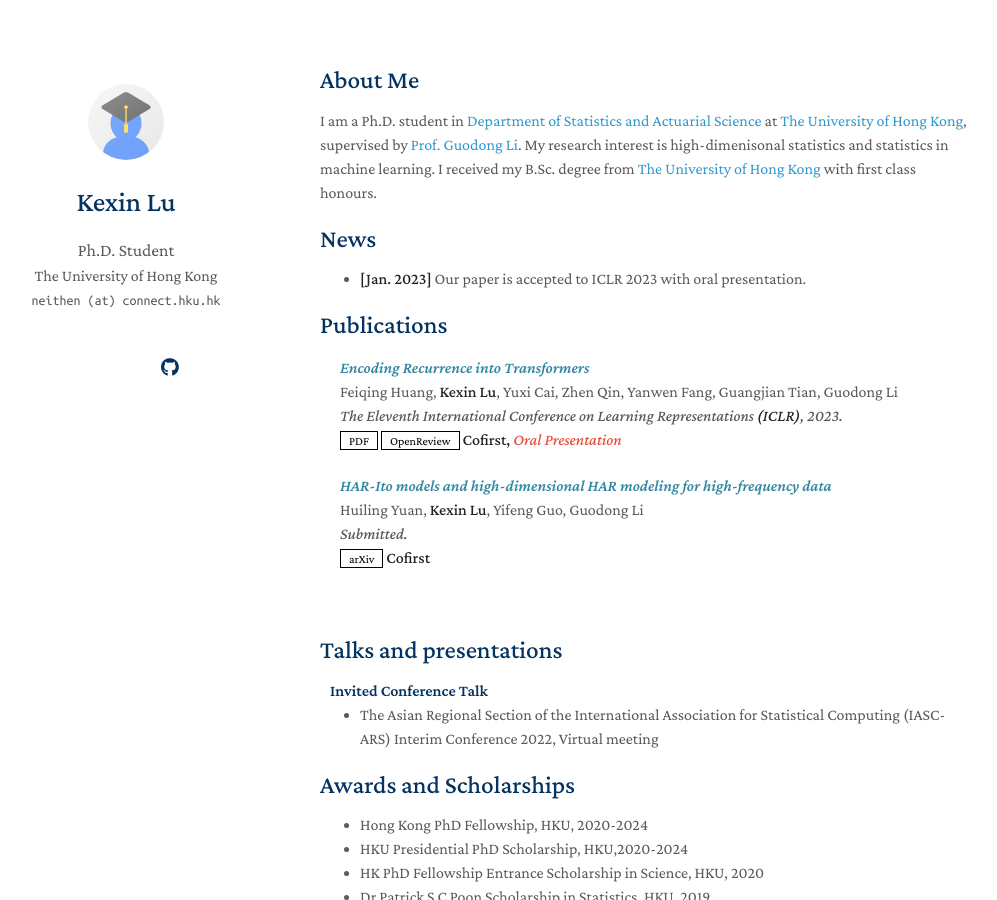
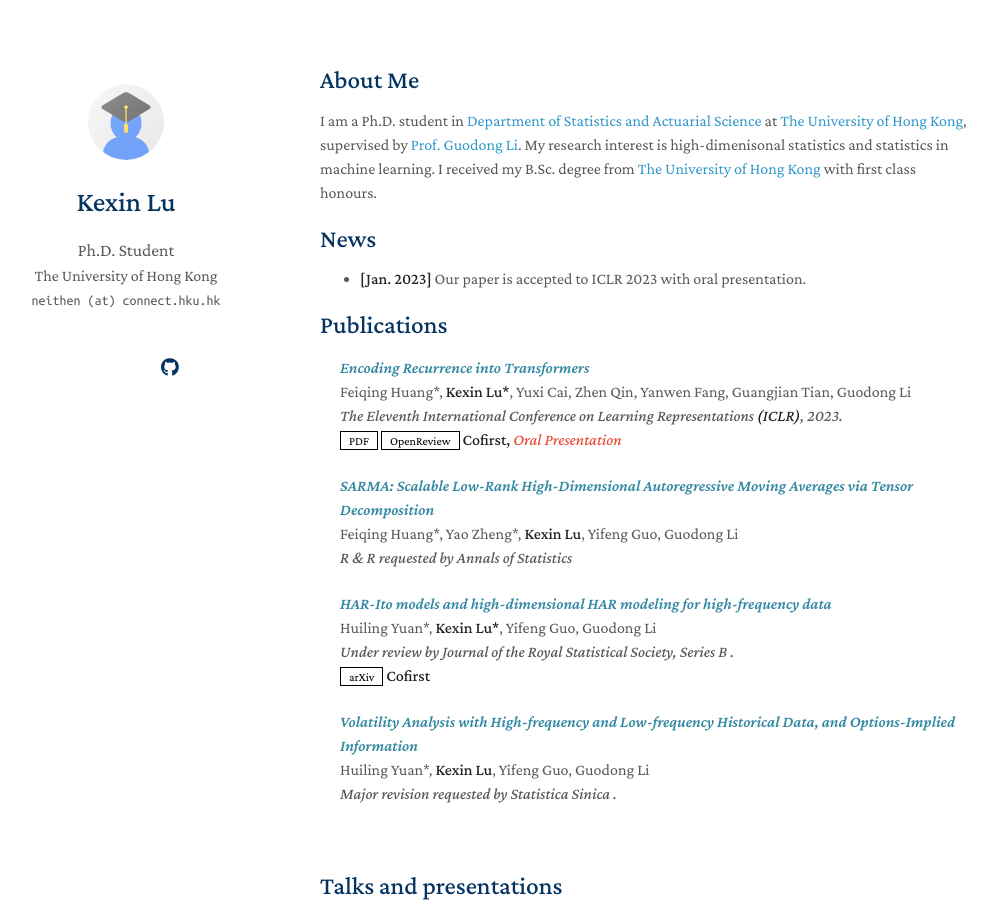
Before and after one commit to neithen-Lu/minimal-light, a Jekyll site: the page built from index.md, in a window 1280 px wide and 900 px high. Shown: the whole window, without its empty margins (150-1147 px from the left). Built offline with Jekyll 4.4.1, drawn with Linux system fonts in a browser that asks for light colours; nearby versions of some CDN libraries; a style sheet for code colours, icons or effects is not loaded; our own code applies the rules of GitHub Pages for plain Markdown files.

Commit message:
Update publications.md

```diff
--- a/_includes/publications.md
+++ b/_includes/publications.md
@@ -8,7 +8,7 @@
 
   <div class="col-sm-9" style="position: relative;padding-right: 15px;padding-left: 20px;">
     <div class="title"><i style="color:#3388A2">Encoding Recurrence into Transformers</i></div>
-    <div class="author">Feiqing Huang, <strong>Kexin Lu</strong>, Yuxi Cai, Zhen Qin, Yanwen Fang, Guangjian Tian, Guodong Li</div>
+    <div class="author">Feiqing Huang*, <strong>Kexin Lu*</strong>, Yuxi Cai, Zhen Qin, Yanwen Fang, Guangjian Tian, Guodong Li</div>
     <div class="periodical"><em>The Eleventh International Conference on Learning Representations <strong>(ICLR)</strong>, 2023.</em></div>
     <div class="links">
       <a href="https://openreview.net/pdf?id=7YfHla7IxBJ" class="btn btn-sm z-depth-0" role="button" target="_blank" style="font-size:12px;">PDF</a>
@@ -24,9 +24,20 @@
 <div class="pub-row">
 
   <div class="col-sm-9" style="position: relative;padding-right: 15px;padding-left: 20px;">
+    <div class="title"><i style="color:#3388A2">SARMA: Scalable Low-Rank High-Dimensional Autoregressive Moving Averages via Tensor Decomposition</i></div>
+    <div class="author">Feiqing Huang*, Yao Zheng*, <strong>Kexin Lu</strong>, Yifeng Guo, Guodong Li</div>
+    <div class="periodical"><em>R & R requested by <i> Annals of Statistics </i> </em></div>
+  </div>
+</div>
+</li>
+
+<li>
+<div class="pub-row">
+
+  <div class="col-sm-9" style="position: relative;padding-right: 15px;padding-left: 20px;">
     <div class="title"><i style="color:#3388A2">HAR-Ito models and high-dimensional HAR modeling for high-frequency data</i></div>
-    <div class="author">Huiling Yuan, <strong>Kexin Lu</strong>, Yifeng Guo, Guodong Li</div>
-    <div class="periodical"><em>Submitted.</em></div>
+    <div class="author">Huiling Yuan*, <strong>Kexin Lu*</strong>, Yifeng Guo, Guodong Li</div>
+    <div class="periodical"><em>Under review by <i> Journal of the Royal Statistical Society, Series B </i>.</em></div>
     <div class="links">
       <a href="https://arxiv.org/abs/2303.02896" class="btn btn-sm z-depth-0" role="button" target="_blank" style="font-size:12px;">arXiv</a>
       <strong>Cofirst</strong>
@@ -35,6 +46,20 @@
 </div>
 </li>
 
+<li>
+<div class="pub-row">
+
+  <div class="col-sm-9" style="position: relative;padding-right: 15px;padding-left: 20px;">
+    <div class="title"><i style="color:#3388A2">Volatility Analysis with High-frequency and Low-frequency
+Historical Data, and Options-Implied Information</i></div>
+    <div class="author">Huiling Yuan*, <strong>Kexin Lu</strong>, Yifeng Guo, Guodong Li</div>
+    <div class="periodical"><em>Major revision requested by <i> Statistica Sinica </i>.</em></div>
+  </div>
+</div>
+</li>
+
+
+
 <br>
 
 </ol>
```
